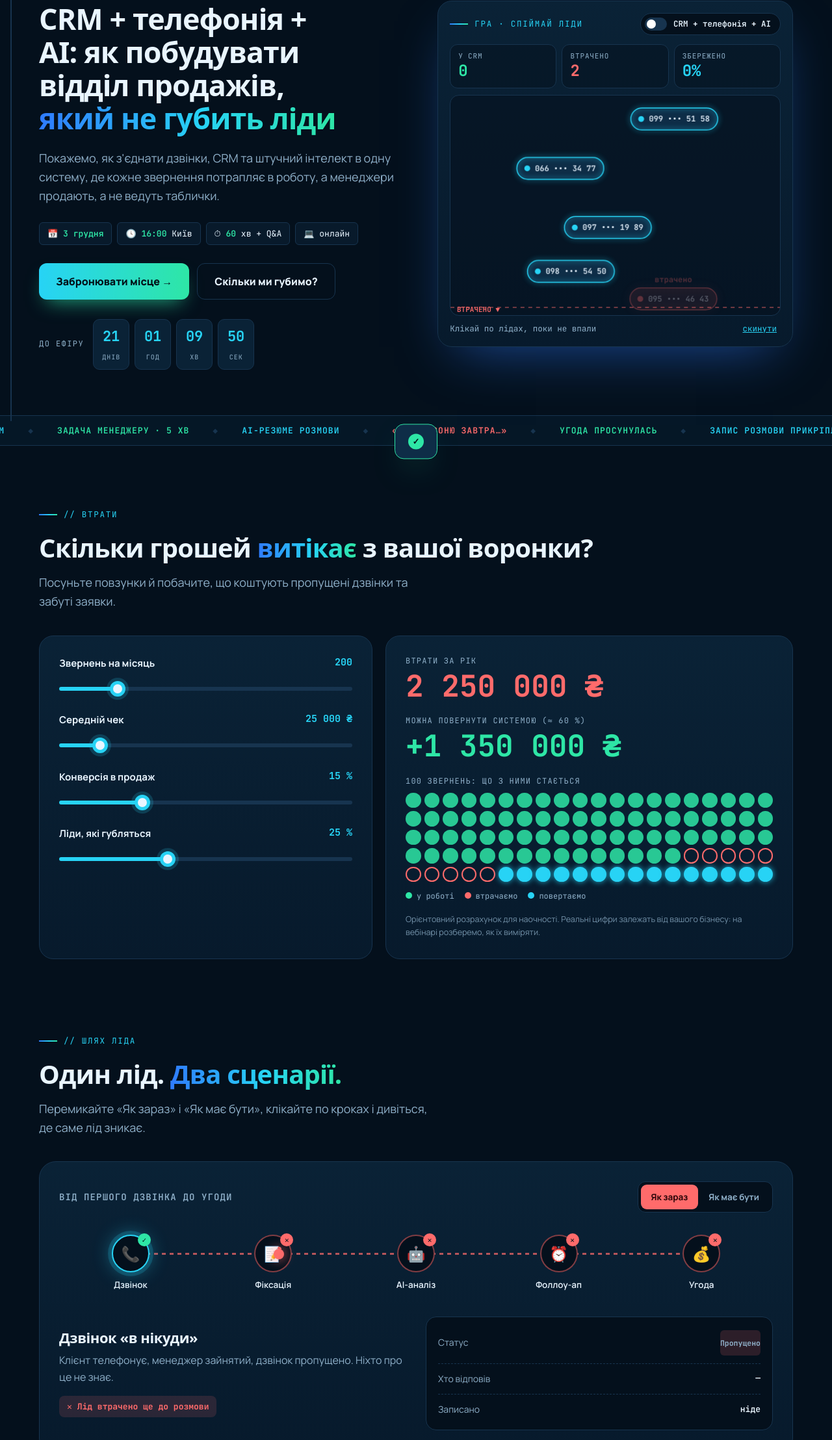
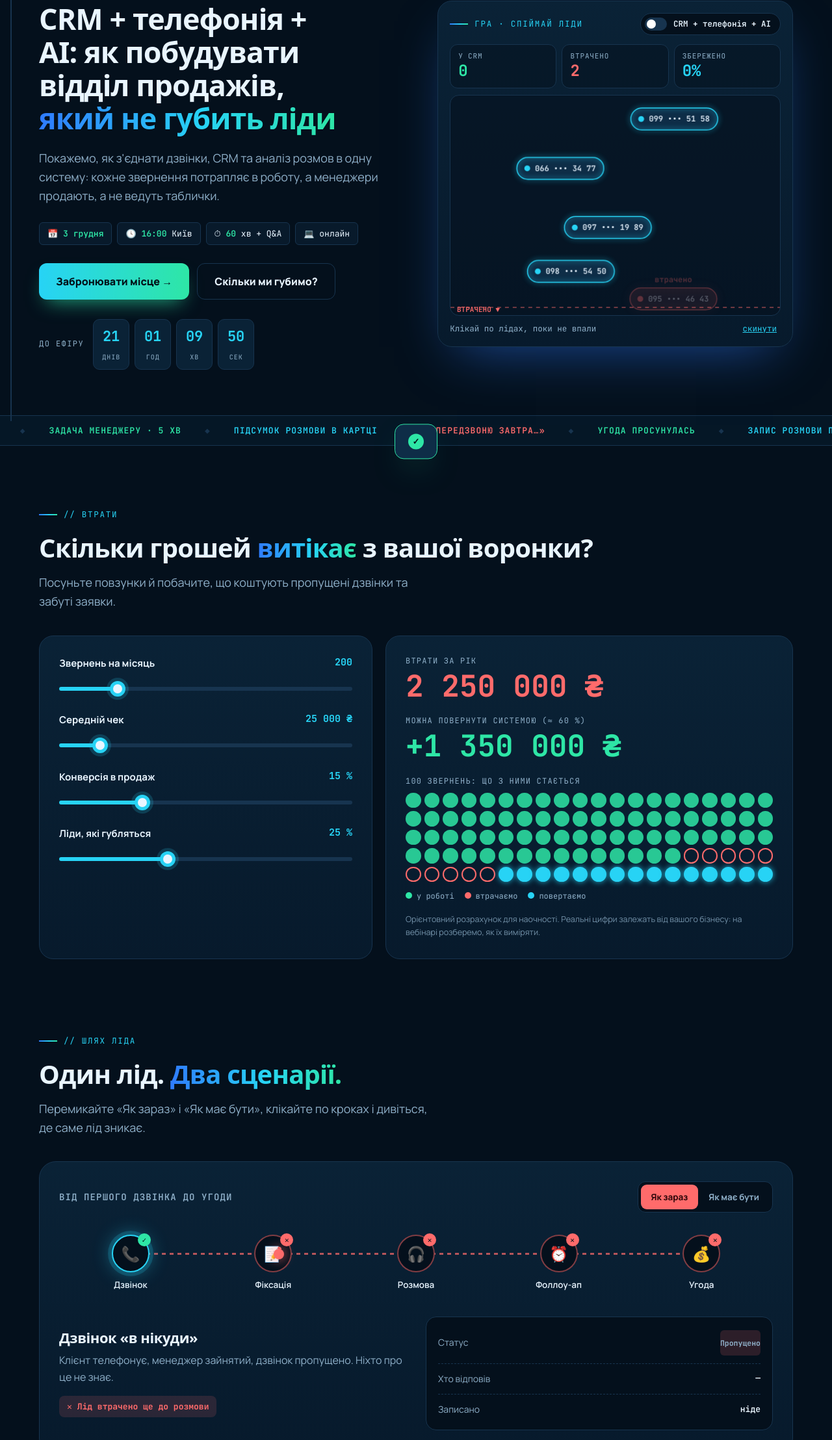
Before and after one commit to DayanaYulievna/Webinar-IPTel-Frigat-NET-, a plain HTML site: page index.html in a window 1280 px wide. Shown: the part 152-2368 px from the top of the page at 65% size. Drawn offline with Linux system fonts and the light colour scheme; a web font is replaced by a local one.

Commit message:
Copy: rename program label, remove cliche AI phrasing
Co-Authored-By: Claude Sonnet 5.5 <noreply@anthropic.com>
Claude-Session: https://claude.ai/code/session_01PxBnHhmEyG6gXH5cfkjMpA

```diff
--- a/index.html
+++ b/index.html
@@ -281,7 +281,7 @@ footer{padding:34px 0 40px;color:var(--mut);font:500 12.5px var(--f-m);text-alig
     <div>
       <div class="lab">Безкоштовний вебінар</div>
       <h1>CRM + телефонія + AI: як побудувати відділ продажів, <span class="g">який не губить ліди</span></h1>
-      <p class="lead">Покажемо, як з'єднати дзвінки, CRM та штучний інтелект в одну систему, де кожне звернення потрапляє в роботу, а менеджери продають, а не ведуть таблички.</p>
+      <p class="lead">Покажемо, як з'єднати дзвінки, CRM та аналіз розмов в одну систему: кожне звернення потрапляє в роботу, а менеджери продають, а не ведуть таблички.</p>
       <div class="meta">
         <div class="chip">📅 <b id="dateLabel">3 грудня</b></div>
         <div class="chip">🕓 <b>16:00</b> Київ</div>
@@ -365,7 +365,7 @@ footer{padding:34px 0 40px;color:var(--mut);font:500 12.5px var(--f-m);text-alig
     <div class="rows">
       <article class="row rv"><div class="t">ЗВ'ЯЗОК</div><div><h3>Телефонія, що працює на продажі</h3><p>Як перетворити кожен дзвінок на дані.</p></div><ul><li>Автоматичне створення ліда з дзвінка</li><li>Маршрутизація на «свого» менеджера</li><li>Пропущені: повернути за 5 хвилин</li></ul></article>
       <article class="row rv"><div class="t">ДАНІ</div><div><h3>CRM як єдине джерело правди</h3><p>Воронка, у якій нічого не губиться.</p></div><ul><li>Етапи, задачі, нагадування</li><li>Контроль дисципліни без мікроменеджменту</li><li>Звіти, які читаються за 2 хвилини</li></ul></article>
-      <article class="row rv"><div class="t">РОЗУМ</div><div><h3>AI, що береже час менеджера</h3><p>Практичні сценарії без хайпу.</p></div><ul><li>Розшифровка та резюме розмов</li><li>Оцінка якості дзвінків</li><li>Підказки наступного кроку</li></ul></article>
+      <article class="row rv"><div class="t">ЗНАННЯ</div><div><h3>Розмови, які можна перевірити</h3><p>Що сказали клієнту, які були заперечення і про що домовились.</p></div><ul><li>Запис і розшифровка кожної розмови</li><li>Оцінка дзвінка за вашим скриптом</li><li>Наступний крок одразу в картці клієнта</li></ul></article>
     </div>
   </div>
 </section>
@@ -486,7 +486,7 @@ tick();setInterval(tick,1000);
 
 /* ticker */
 (function(){
-  const items=[["x","Пропущений дзвінок"],["a","Лід у CRM"],["v","Задача менеджеру · 5 хв"],["a","AI-резюме розмови"],["x","«Передзвоню завтра…»"],["v","Угода просунулась"],["a","Запис розмови прикріплено"],["v","Жоден лід не загублено"]];
+  const items=[["x","Пропущений дзвінок"],["a","Лід у CRM"],["v","Задача менеджеру · 5 хв"],["a","Підсумок розмови в картці"],["x","«Передзвоню завтра…»"],["v","Угода просунулась"],["a","Запис розмови прикріплено"],["v","Жоден лід не загублено"]];
   const html=items.map(i=>`<span class="${i[0]}">${i[1]}</span>`).join("");
   $("#tickIn").innerHTML=html+html;
 })();
@@ -605,9 +605,9 @@ const J=[
  {ic:"📝",n:"Фіксація",
   bad:{h:"Дані — у блокноті",p:"Номер на папірці, деталі в месенджері, «потім внесу в CRM». Часто не вносять.",v:"Контекст втрачено",rows:[["Картка в CRM","<span class='tag r'>Не створена</span>"],["Історія","у голові менеджера"],["Дубль?","невідомо"]]},
   good:{h:"Картка заповнена сама",p:"CRM підтягує історію спілкувань, записує дзвінок і пов'язує його з клієнтом.",v:"Весь контекст в одному місці",rows:[["Картка","<span class='tag g'>Авто</span>"],["Запис розмови","✔ прикріплено"],["Дублі","об'єднано"]]}},
- {ic:"🤖",n:"AI-аналіз",
+ {ic:"🎧",n:"Розмова",
   bad:{h:"Розмову ніхто не слухає",p:"Керівник не знає, що казав менеджер і про що домовились. Якість «на довірі».",v:"Нуль аналітики",rows:[["Резюме","<span class='tag r'>Немає</span>"],["Оцінка дзвінка","—"],["Заперечення","невідомо"]]},
-  good:{h:"AI робить рутину за людину",p:"Розшифровка, резюме, оцінка по скрипту та підказка наступного кроку за секунди після дзвінка.",v:"Економія ~10 хв на кожен дзвінок",rows:[["Резюме","<span class='tag y'>Готове</span>"],["Оцінка","86 / 100"],["Наступний крок","Відправити КП"]]}},
+  good:{h:"Розмова вже в картці",p:"Розшифровка, підсумок, оцінка за скриптом і наступний крок з'являються в картці одразу після дзвінка.",v:"Менеджер не пише підсумок вручну",rows:[["Резюме","<span class='tag y'>Готове</span>"],["Оцінка","86 / 100"],["Наступний крок","Відправити КП"]]}},
  {ic:"⏰",n:"Фоллоу-ап",
   bad:{h:"«Передзвоню завтра…»",p:"Без задач і нагадувань клієнт зникає у вирі справ. Конкурент зателефонував першим.",v:"Клієнт пішов до конкурента",rows:[["Задача","<span class='tag r'>Немає</span>"],["Нагадування","—"],["Днів без контакту","9"]]},
   good:{h:"Жоден лід не «прострочений»",p:"Автоматичні задачі, нагадування та сповіщення керівнику, якщо контакт затягується.",v:"Реакція за 5 хвилин",rows:[["Задача","<span class='tag g'>Створена автоматично</span>"],["Дедлайн","сьогодні, 16:00"],["Ескалація","керівнику через 2 год"]]}},
@@ -634,8 +634,8 @@ let qi=0,qs=0;
 function renderQ(){
   const box=$("#quizBox");
   if(qi>=Q.length){
-    const t=qs>=5?["Ваша воронка щільна","Ви вже на високому рівні. На вебінарі покажемо, як додати AI та ще підняти конверсію."]
-      :qs>=3?["Є «дірки», але все виправно","Базу закладено, а частина лідів усе ж губиться. Саме тут AI та автоматизація дадуть найшвидший ефект."]
+    const t=qs>=5?["Ваша воронка щільна","Ви вже на високому рівні. На вебінарі покажемо, що ще можна підтягнути: аналіз розмов і контроль якості."]
+      :qs>=3?["Є «дірки», але все виправно","Базу закладено, а частина лідів усе ж губиться. Саме тут автоматичні задачі й нагадування дають найшвидший результат."]
       :["Ліди витікають щодня","Ви, найімовірніше, втрачаєте значну частину звернень. Приходьте на вебінар, розберемо, з чого почати."];
     box.innerHTML=`<div class="qr"><div class="score g">${qs}/5</div><h3>${t[0]}</h3><p>${t[1]}</p><a class="btn" href="#register" data-book>Хочу закрити «дірки»</a><button class="btn ghost" id="again">Пройти ще раз</button></div>`;
     $("#again").onclick=()=>{qi=0;qs=0;renderQ()};return;
```
